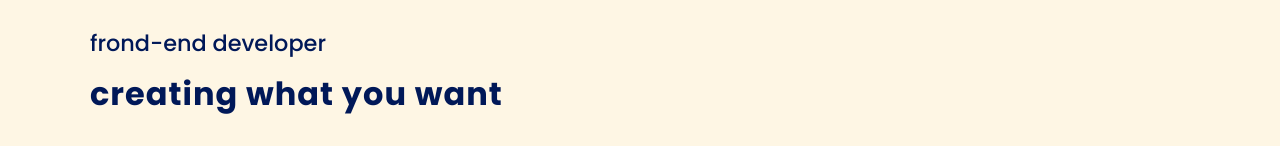
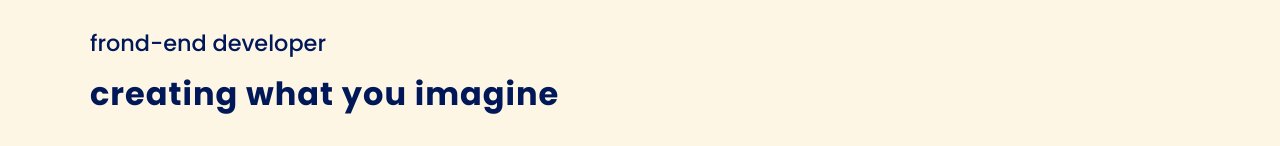
Before and after one commit to Abdulrhman-Sam1r/NadaEdris, a plain HTML site: page index.html in a window 1280 px wide. Shown: the part 239-385 px from the top of the page. Drawn offline with Linux system fonts and the light colour scheme.

Commit message:
Update subtitle to 'creating what you imagine'

```diff
--- a/index.html
+++ b/index.html
@@ -27,7 +27,7 @@
     <section class="main">
         <div>
             <h2>frond-end developer</h2>
-            <h3>creating what you want</h3>
+            <h3>creating what you imagine</h3>
             <a href="#Projects" class="main-btn">view my projects</a>
 
 
```
